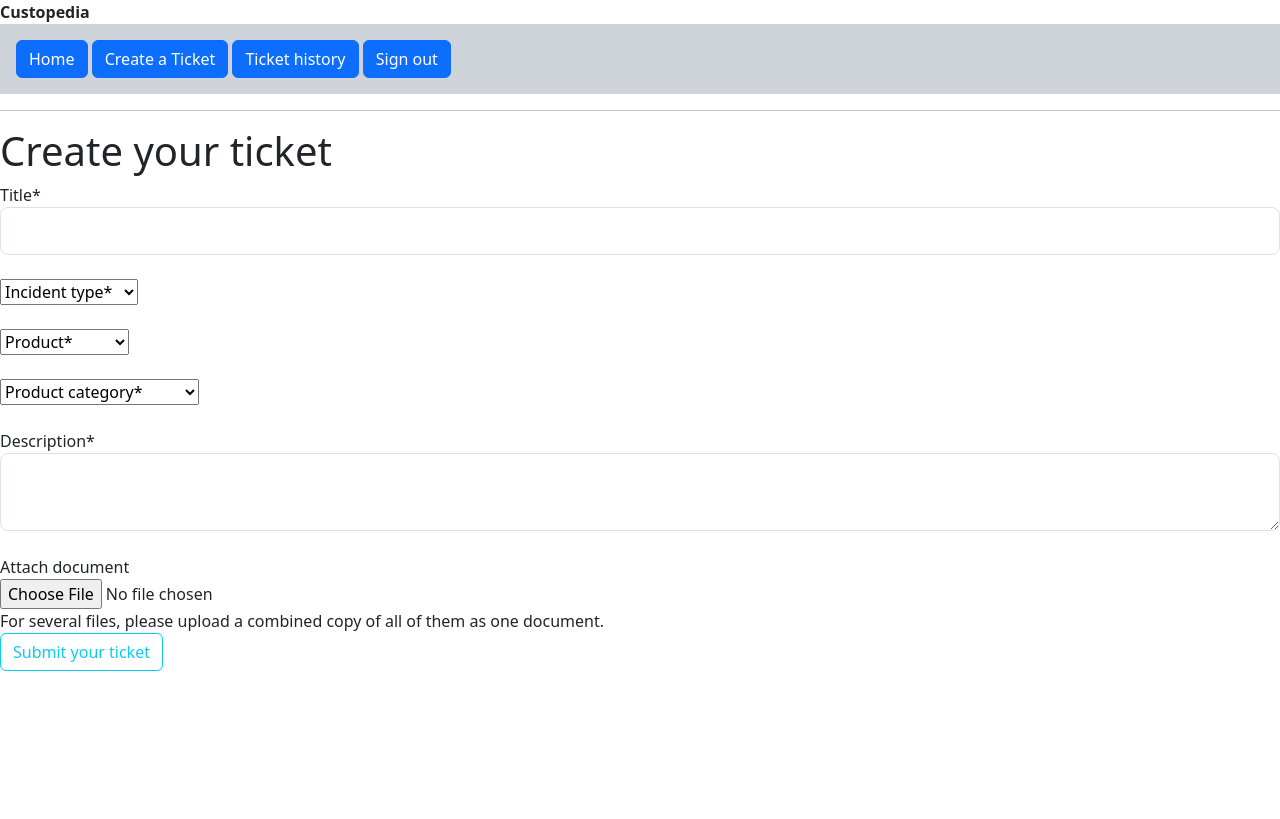
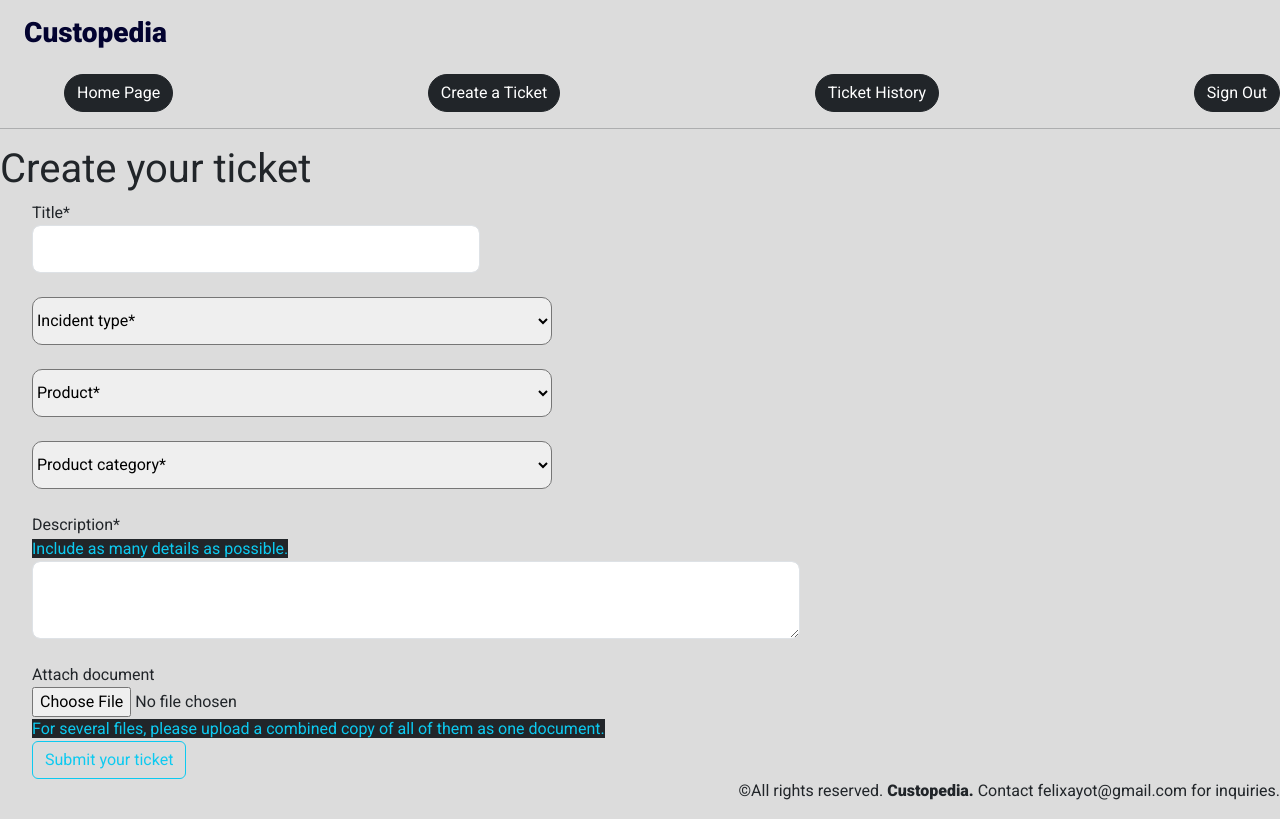
Before and after one commit to felixayot/custopedia, a Flask app: page /new_ticket in a window 1280 px wide. Before the commit the page ends 671 px from the top, so only its background shows below. Run offline with Flask 3, Linux system fonts and the light colour scheme; the visitor is signed in with stand-in values (Sample User, id 1); some libraries are stand-ins or nearby versions.

Commit message:
Upload more modifications with better features

```diff
--- /dev/null
+++ b/app/static/styles/main.css
@@ -0,0 +1,87 @@
+@import url("https://fonts.googleapis.com/css2?family=Roboto:ital,wght@0,400;0,900;1,700&display=swap");
+body {
+  margin: 0;
+  background-color: gainsboro;
+  font-family: "Roboto", sans-serf;
+}
+
+strong {
+  font-weight: bold;
+}
+
+.card {
+  width: 425px;
+  height: 100%;
+  display: flex;
+  align-items: center;
+  margin-left: 57em;
+  margin-right: 1em;
+  float: left;
+  padding: 2em;
+  background-color: #d1eaf0;
+  border-radius: 20px;
+  overflow: hidden;
+  top: 50%;
+  left: 0;
+  transform: translate(-1%, -102%);
+}
+
+.frame {
+  position: relative;
+  width: 850px;
+  height: 100%;
+  margin: 1.5em 2em 2em 0.5em;
+  padding: 2em;
+  background-color: #d1eaf0;
+  border-radius: 20px;
+  overflow: hidden;
+}
+
+.ulist {
+  display: flex;
+  justify-content: space-between;
+  align-items: center;
+}
+
+.nav-item {
+  margin-left: 2rem;
+}
+
+nav {
+  background: gainsboro;
+  display: flex;
+  justify-content: space-between;
+  align-items: center;
+  padding: 1rem 1.5rem;
+  box-shadow: gainsboro;
+  position: sticky;
+  top: 0;
+  left: 0;
+  z-index: 1;
+}
+
+/* Smooth scroll effect */
+html {
+  scroll-behavior: smooth;
+}
+
+/* Resets */
+* {
+  margin: 0;
+  padding: 0;
+  box-sizing: border-box;
+  transition: var(--transition);
+}
+
+.ulist li {
+  list-style-type: none;
+}
+
+.a-icon {
+  text-decoration: none;
+  color: var(--primary-color);
+}
+
+.a-icon:hover {
+  color: var(--secondary-color);
+}
--- a/app/templates/base.html
+++ b/app/templates/base.html
@@ -3,74 +3,98 @@
   <head>
     <meta charset="utf-8" />
     <meta name="viewport" content="width=device-width, initial-scale=1" />
-    {% if title %}
-    <title>{{ title }}</title>
-    {% else %}
-    <title>Welcome to Custopedia!</title>
-    {% endif %}
+    <link rel="icon" href="../static/images/icon_2.png" />
+    <nav>
+      <a href="{{ url_for('main.home') }}" class="a-icon">
+        <h3>
+          <span
+            ><div style="position: top-left; color: rgb(3, 3, 48)">
+              <b>Custopedia</b>
+            </div></span
+          >
+        </h3>
+      </a>
+    </nav>
+
+    <ul class="ulist">
+      <li class="nav-item">
+        <a href="{{ url_for('main.home') }}" class="nav-link" id="nav-link"
+          ><span class="btn btn-dark" style="border-radius: 30px"
+            >Home Page</span
+          ></a
+        >
+      </li>
+      {% if current_user.is_anonymous %}
+      <li class="nav-item">
+        <a
+          href="{{ url_for('tickets.new_ticket') }}"
+          class="nav-link"
+          id="nav-link"
+          ><span class="btn btn-dark" style="border-radius: 30px"
+            >Create a Ticket</span
+          ></a
+        >
+      </li>
+      <li class="nav-item">
+        <a href="{{ url_for('users.sign_in') }}" class="nav-link" id="nav-link"
+          ><span class="btn btn-dark" style="border-radius: 30px"
+            >Sign In</span
+          ></a
+        >
+      </li>
+      <li class="nav-item">
+        <a href="{{ url_for('users.register') }}" class="nav-link" id="nav-link"
+          ><span class="btn btn-dark" style="border-radius: 30px"
+            >Register</span
+          ></a
+        >
+      </li>
+      {% else %}
+      <li class="nav-item">
+        <a
+          href="{{ url_for('tickets.new_ticket') }}"
+          class="nav-link"
+          id="nav-link"
+          ><span class="btn btn-dark" style="border-radius: 30px"
+            >Create a Ticket</span
+          ></a
+        >
+      </li>
+      <li class="nav-item">
+        <a
+          href="{{ url_for('tickets.ticket_history') }}"
+          class="nav-link"
+          id="nav-link"
+          ><span class="btn btn-dark" style="border-radius: 30px"
+            >Ticket History</span
+          ></a
+        >
+      </li>
+      <li class="nav-item">
+        <a href="{{ url_for('users.sign_out') }}" class="nav-link" id="nav-link"
+          ><span class="btn btn-dark" style="border-radius: 30px"
+            >Sign Out</span
+          ></a
+        >
+      </li>
+      {% endif %}
+    </ul>
+
     <link
       href="https://cdn.jsdelivr.net/npm/bootstrap@5.3.2/dist/css/bootstrap.min.css"
       rel="stylesheet"
       integrity="sha384-T3c6CoIi6uLrA9TneNEoa7RxnatzjcDSCmG1MXxSR1GAsXEV/Dwwykc2MPK8M2HN"
       crossorigin="anonymous"
     />
-    <div class="sticky-top left"><b>Custopedia</b></div>
     <link
       rel="stylesheet"
-      type="text/css"
-      href="{{ url_for('static', filename='styles/styling.css') }}"
+      href="{{ url_for('static', filename='styles/main.css') }}"
     />
-
-    <div class="p-3 mb-2 bg-dark-subtle text-emphasis-dark">
-      <a class="btn btn-primary" href="{{ url_for('main.home') }}" role="button"
-        >Home</a
-      >
-
-      {% if current_user.is_anonymous %}
-      <a
-        class="btn btn-primary"
-        href="{{ url_for('tickets.new_ticket') }}"
-        role="button"
-        >Create a Ticket</a
-      >
-
-      <a
-        class="btn btn-primary"
-        href="{{ url_for('users.sign_in') }}"
-        role="button"
-        >Sign in</a
-      >
-
-      <a
-        class="btn btn-primary"
-        href="{{ url_for('users.register') }}"
-        role="button"
-        >Register</a
-      >
-
-      {% else %}
-      <a
-        class="btn btn-primary"
-        href="{{ url_for('tickets.new_ticket') }}"
-        role="button"
-        >Create a Ticket</a
-      >
-
-      <a
-        class="btn btn-primary"
-        href="{{ url_for('tickets.ticket_history') }}"
-        role="button"
-        >Ticket history</a
-      >
-
-      <a
-        class="btn btn-primary"
-        href="{{ url_for('users.sign_out') }}"
-        role="button"
-        >Sign out</a
-      >
-      {% endif %}
-    </div>
+    {% if title %}
+    <title>{{ title }}</title>
+    {% else %}
+    <title>Welcome to Custopedia!</title>
+    {% endif %}
   </head>
 
   <body>
@@ -88,23 +112,10 @@
       crossorigin="anonymous"
     ></script>
   </body>
-  <!--<footer>
-<style> footer {
-    align-items: center;
-    background-color: #005780;
-    bottom: 0;
-    display: flex;
-    height: 60px;
-    justify-content: center;
-    position: bottom;
-    width: 100%;
-  }
-  </style>
-  <div>
-    <p>
-      All rights reserved. Custopedia. Contact felixayot@gmail.com for
-      inquiries
+  <footer>
+    <p style="text-align: right">
+      &copy;All rights reserved. <b>Custopedia.</b> Contact felixayot@gmail.com
+      for inquiries.
     </p>
-  </div>
-</footer>-->
+  </footer>
 </html>
--- a/app/templates/new_ticket.html
+++ b/app/templates/new_ticket.html
@@ -3,70 +3,85 @@
 <form action="" method="POST" validate>
   {{ form.hidden_tag() }}
 
-    <div class="form-group">
-        {{ form.title.label(class="form-control-label") }}
-        {% if form.title.errors %}
-        {{ form.title(class="form-control form-control-lg is-invalid") }}
+  <div class="form-group" style="margin-left: 2em; margin-right: 50em">
+    {{ form.title.label(class="form-control-label") }} {% if form.title.errors
+    %} {{ form.title(class="form-control form-control-lg is-invalid") }}
     <div class="invalid-feedback">
       {% for error in form.title.errors %}
       <span>{{ error }}</span>
       {% endfor %}
     </div>
-        {% else %}
-        {{ form.title(class="form-control form-control-lg") }}
-        {% endif %}
-    </div><br>
+    {% else %} {{ form.title(class="form-control form-control-lg") }} {% endif
+    %}
+  </div>
+  <br />
 
-    <div>
-        <select name="incident_type">
+  <div style="margin-left: 2em; margin-right: 30em">
+    <select
+      name="incident_type"
+      style="border-radius: 10px; width: 32.5em; height: 3em"
+    >
       <option selected>{{ form.incident_type.label }}</option>
       {% for choice in form.incident_type.choices %}
       <option>{{ choice }}</option>
       {% endfor %}
     </select>
-    </div><br>
-    <div>
-        <select name="product">
+  </div>
+  <br />
+  <div style="margin-left: 2em; margin-right: 30em">
+    <select
+      name="product"
+      style="border-radius: 10px; width: 32.5em; height: 3em"
+    >
       <option selected>{{ form.product.label }}</option>
       {% for choice in form.product.choices %}
       <option>{{ choice }}</option>
       {% endfor %}
     </select>
-    </div><br>
-    <div>
-        <select name="product_category">
+  </div>
+  <br />
+  <div style="margin-left: 2em; margin-right: 30em">
+    <select
+      name="product_category"
+      style="border-radius: 10px; width: 32.5em; height: 3em"
+    >
       <option selected>{{ form.product_category.label }}</option>
       {% for choice in form.product_category.choices %}
       <option>{{ choice }}</option>
       {% endfor %}
     </select>
-    </div><br>
+  </div>
+  <br />
 
-    <div class="form-group">
-        {{ form.description.label(class="form-control-label") }}
-        {% if form.description.errors %}
-        {{ form.description(class="form-control form-control-lg is-invalid") }}
+  <div class="form-group" style="margin-left: 2em; margin-right: 30em">
+    {{ form.description.label(class="form-control-label") }}<br />
+    <alert class="text-info bg-dark">Include as many details as possible.</alert
+    ><br />
+    {% if form.description.errors %} {{ form.description(class="form-control
+    form-control-lg is-invalid") }}
     <div class="invalid-feedback">
       {% for error in form.description.errors %}
       <span>{{ error }}</span>
       {% endfor %}
     </div>
-        {% else %}
-        {{ form.description(class="form-control form-control-lg") }}
-        {% endif %}
-    </div><br>
+    {% else %} {{ form.description(class="form-control form-control-lg") }} {%
+    endif %}
+  </div>
+  <br />
 
-    <div class="form-group">
-        {{ form.file_attachments.label() }}<br>
-        {{ form.file_attachments(class="form-control-file") }}
-        {% if form.file_attachments.errors %}
-        {% for error in form.file_attachments.errors %}
-        <span class="text-danger">{{ error }}</span><br>
-        {% endfor %}
-        {% endif %}<br>
-        <alert>For several files, please upload a combined copy of all of them as one document.</alert><br />
+  <div class="form-group" style="margin-left: 2em">
+    {{ form.file_attachments.label() }}<br />
+    {{ form.file_attachments(class="form-control-file") }} {% if
+    form.file_attachments.errors %} {% for error in form.file_attachments.errors
+    %}
+    <span class="text-danger">{{ error }}</span><br />
+    {% endfor %} {% endif %}<br />
+    <alert class="text-info bg-dark"
+      >For several files, please upload a combined copy of all of them as one
+      document.</alert
+    ><br />
   </div>
-    <div class="form-group">
+  <div class="form-group" style="margin-left: 2em">
     {{ form.submit(class="btn btn-outline-info") }}
   </div>
 </form>
--- a/app/templates/reset_request.html
+++ b/app/templates/reset_request.html
@@ -4,8 +4,8 @@
     <form method="POST" action="">
         {{ form.hidden_tag() }}
         <fieldset class="form-group">
-            <legend class="border-bottom mb-4">Reset Password</legend><br>
-            <div class="form-group">
+            <legend class="border-bottom mb-4" style="margin-left: 2em;">Request Password Reset</legend><br>
+            <div class="form-group" style="margin-left: 2em; margin-right: 50em;">
                 {{ form.email.label(class="form-control-label") }}
                 {% if form.email.errors %}
                 {{ form.email(class="form-control form-control-lg is-invalid") }}
@@ -19,7 +19,7 @@
                 {% endif %}
             </div>
         </fieldset><br>
-        <div class="form-group">
+        <div class="form-group" style="margin-left: 2em;">
             {{ form.submit(class="btn btn-outline-info") }}
         </div><br>
     </form>
--- a/app/templates/ticket_history.html
+++ b/app/templates/ticket_history.html
@@ -1,6 +1,6 @@
 {% extends 'base.html' %} {% block content %}
 <h2>View your ticket history</h2>
-<table class="table-info table-bordered">
+<table class="table-info table-bordered" style="width: 50em; margin-left: 1em; margin-top: 2em;">
   <thead>
     <tr>
       <th class="table-info">Ticket Number</th>
--- a/app/tickets/routes.py
+++ b/app/tickets/routes.py
@@ -21,11 +21,10 @@ def new_ticket():
                         description=form.description.data, owner=current_user)
         db.session.add(ticket)
         db.session.commit()
-        Ticket_history = "{{ url_for('tickets.ticket_history') }}"
         flash("Your ticket has been submitted successfully with \
               reference number #{}. Our team will work on it \
               within 48 hours. You can track it's progress \
-              here {}.".format(ticket.id, Ticket_history))
+              in the Tickets History tab.".format(ticket.id))
         return redirect(url_for("tickets.new_ticket"))
     return render_template("new_ticket.html",
                            title="Create a ticket", form=form)
--- a/run.py
+++ b/run.py
@@ -2,4 +2,4 @@ from custopedia import app
 
 
 if __name__ == "__main__":
-    app.run(debug=True)
+    app.run()
```
Also changed, not shown: app/templates/home.html (+29 -40 lines), app/templates/register.html (+11 -11 lines), app/templates/reset_token.html (+4 -4 lines), app/templates/sign_in.html (+9 -9 lines), app/templates/ticket.html (+15 -12 lines), app/templates/update_ticket.html (+7 -6 lines), app/static/images/card_image.jpg (added), app/static/images/cs_support.png (added), app/static/images/icon_2.png (added), app/templates/static/images/card_image.jpg (deleted), app/templates/static/styles/styling.css (deleted), custopedia.db. Lines whose indentation alone changed are shown as unchanged.
